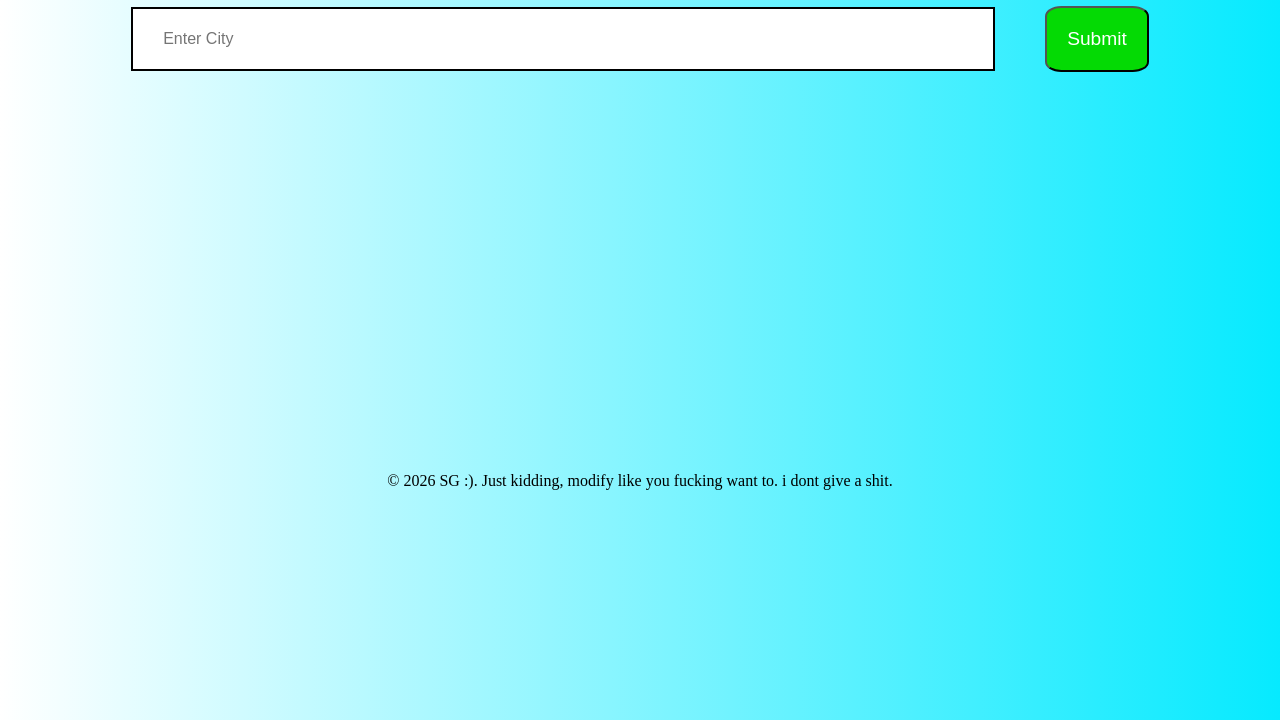
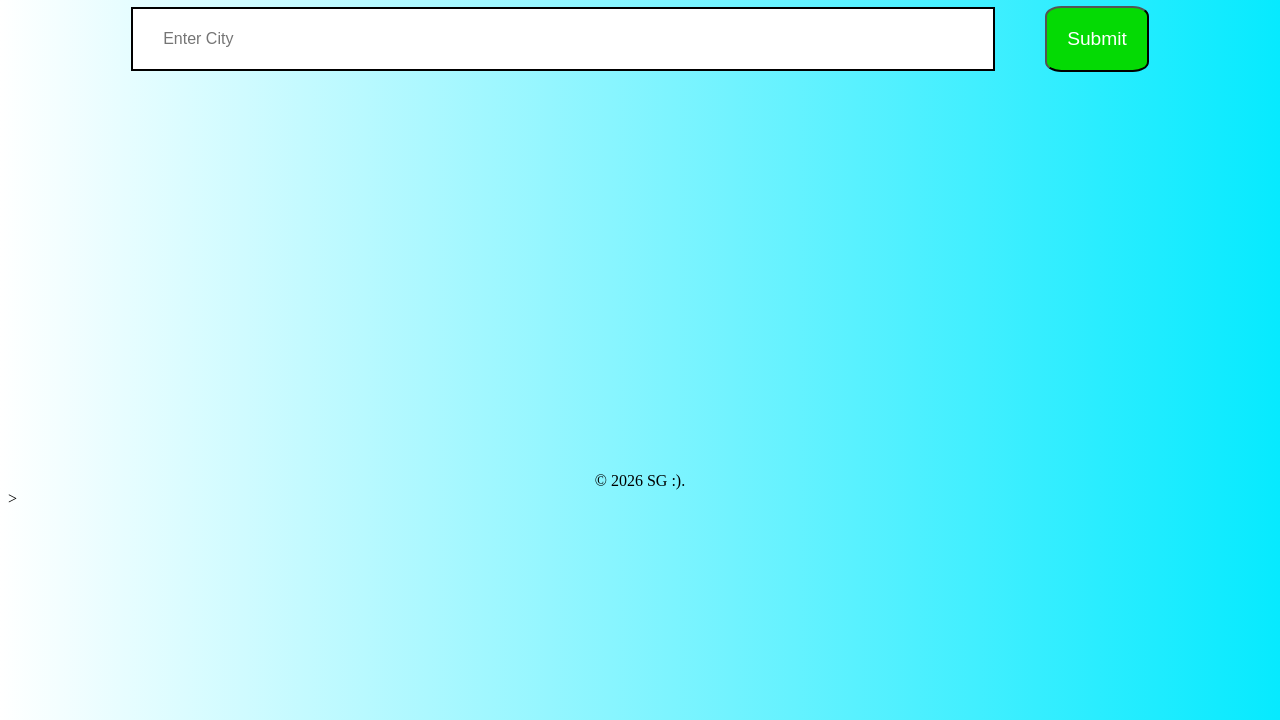
Before and after one commit to LuchaLibreAAA/Weather-App, a plain HTML site: page index.htm in a window 1280 px wide. Shown: the part 80-800 px from the top of the page. Drawn offline with Linux system fonts and the light colour scheme.

Commit message:
Changed to more family friendly superscript

```diff
--- a/index.htm
+++ b/index.htm
@@ -21,6 +21,6 @@
 
 
 
-<footer> © 2026 SG :). Just kidding, modify like you fucking want to. i dont give a shit.</footer>
-    <script src="weatherapp.js"></script>
+<footer> © 2026 SG :).</footer>
+>    <script src="weatherapp.js"></script>
 </body>
```
